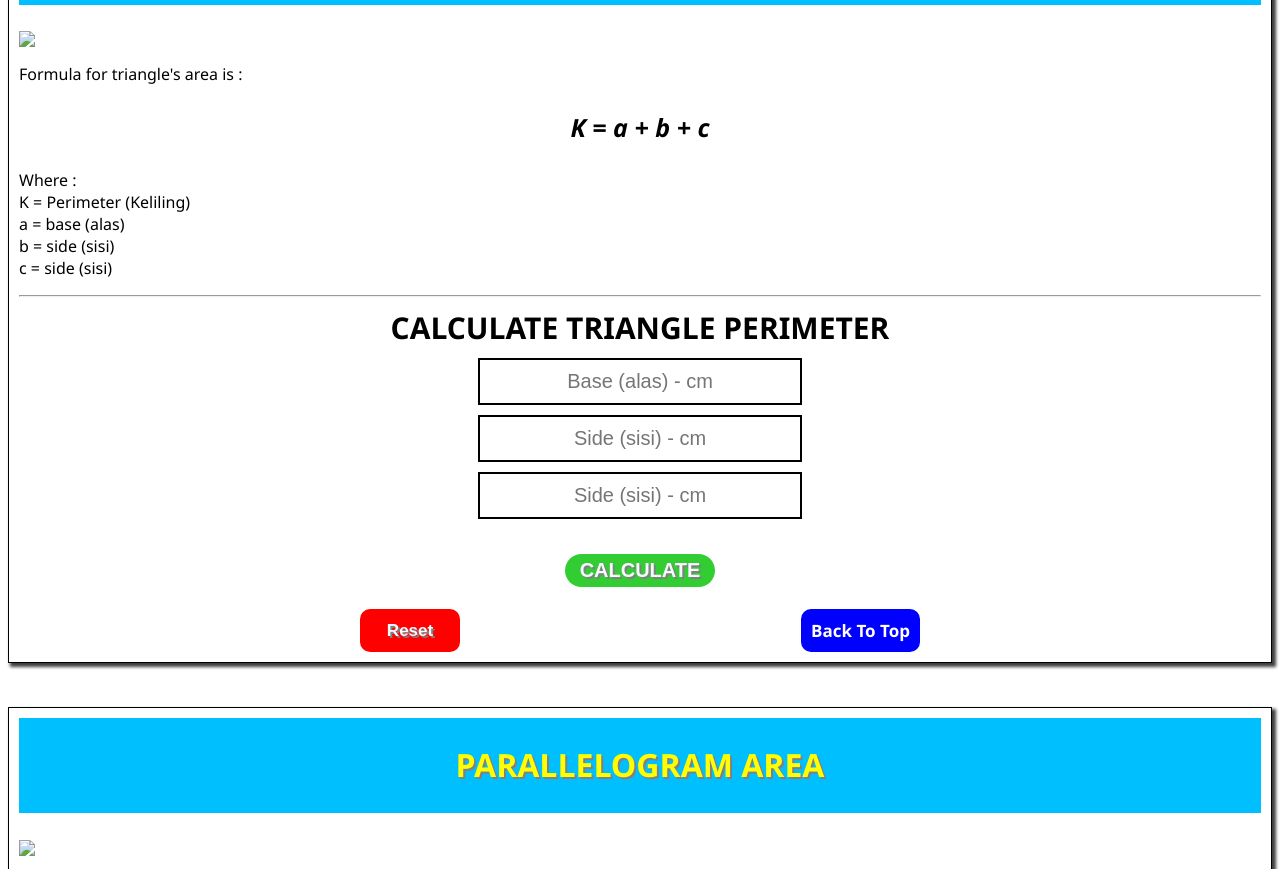
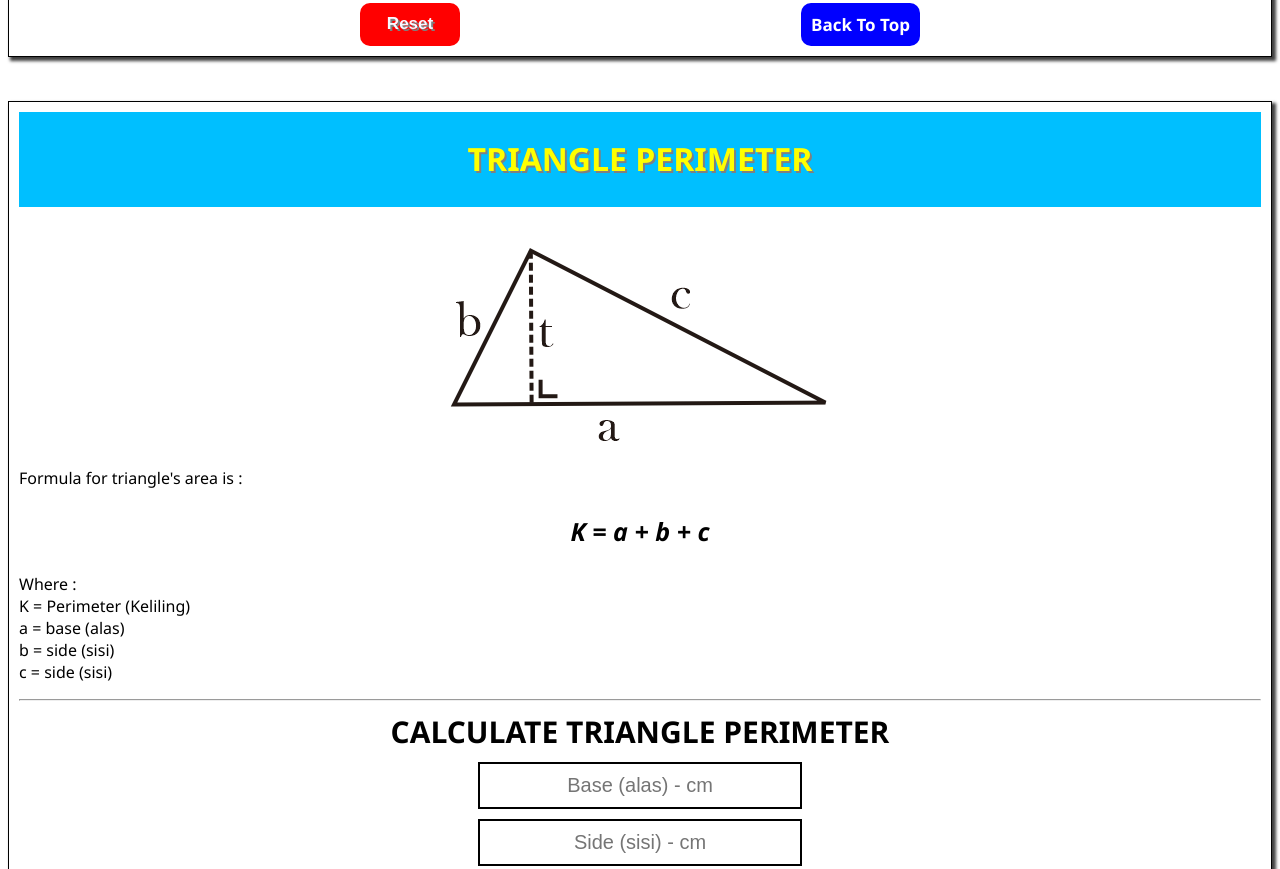
Before and after one commit to WilFer-10/RevoU_Mini_Project, a plain HTML site: page index.html in a window 1280 px wide. Shown: the part 1449-2318 px from the top of the page. Drawn offline with Linux system fonts and the light colour scheme; the site is published under a folder, as on GitHub Pages, so addresses that start at the root find nothing.

Commit message:
Fix IMG Link & Triangle Perimeter Result Text

```diff
--- a/index.html
+++ b/index.html
@@ -50,7 +50,7 @@
             <section class="form-box" id="triangle-area">
                 <!-- Form Information -->
                 <h2>TRIANGLE AREA</h2>
-                <img class="shapes" src="/assets/triangle.png">
+                <img class="shapes" src="assets/triangle.png">
                 <p>Formula for triangle's area is :</p>
                 <p class="formula"> L =  ½  x  a  x  t</p>
                 <p>Where :</br>
@@ -83,7 +83,7 @@
             <section class="form-box" id="triangle-perimeter">
                 <!-- Form Information -->
                 <h2>TRIANGLE PERIMETER</h2>
-                <img class="shapes" src="/assets/triangle.png">
+                <img class="shapes" src="assets/triangle.png">
                 <p>Formula for triangle's area is :</p>
                 <p class="formula"> K =  a  +  b  +  c</p>
                 <p>Where :</br>
@@ -119,7 +119,7 @@
             <section class="form-box" id="parallelogram-area">
                 <!-- Form Information -->
                 <h2>PARALLELOGRAM AREA</h2>
-                <img class="shapes" src="/assets/parallelogram.png">
+                <img class="shapes" src="assets/parallelogram.png">
                 <p>Formula for parallelogram's area is :</p>
                 <p class="formula"> L =  a  x  t</p>
                 <p>Where :</br>
@@ -152,7 +152,7 @@
             <section class="form-box" id="parallelogram-perimeter">
                 <!-- Form Information -->
                 <h2>PARALLELOGRAM PERIMETER</h2>
-                <img class="shapes" src="/assets/parallelogram.png">
+                <img class="shapes" src="assets/parallelogram.png">
                 <p>Formula for parallelogram's perimeter is :</p>
                 <p class="formula"> K =  2  x  (a  +  b)</p>
                 <p>Where :</br>
--- a/js/index.js
+++ b/js/index.js
@@ -38,7 +38,7 @@ function triperi() {
   const c = parseFloat(document.getElementById("tri.side2").value);
   let tri_peri = a + b + c;
   document.getElementById("tri.peri.for").textContent = "K = a + b + c";
-  document.getElementById("tri.peri.cal").textContent = "K = " + a + " cm + " + b + " cm = " + c + " cm = " + tri_peri + " cm";
+  document.getElementById("tri.peri.cal").textContent = "K = " + a + " cm + " + b + " cm + " + c + " cm = " + tri_peri + " cm";
   document.getElementById("tri.peri").textContent = "The perimeter of Triangle is " + tri_peri + " cm";
 }
 
```
